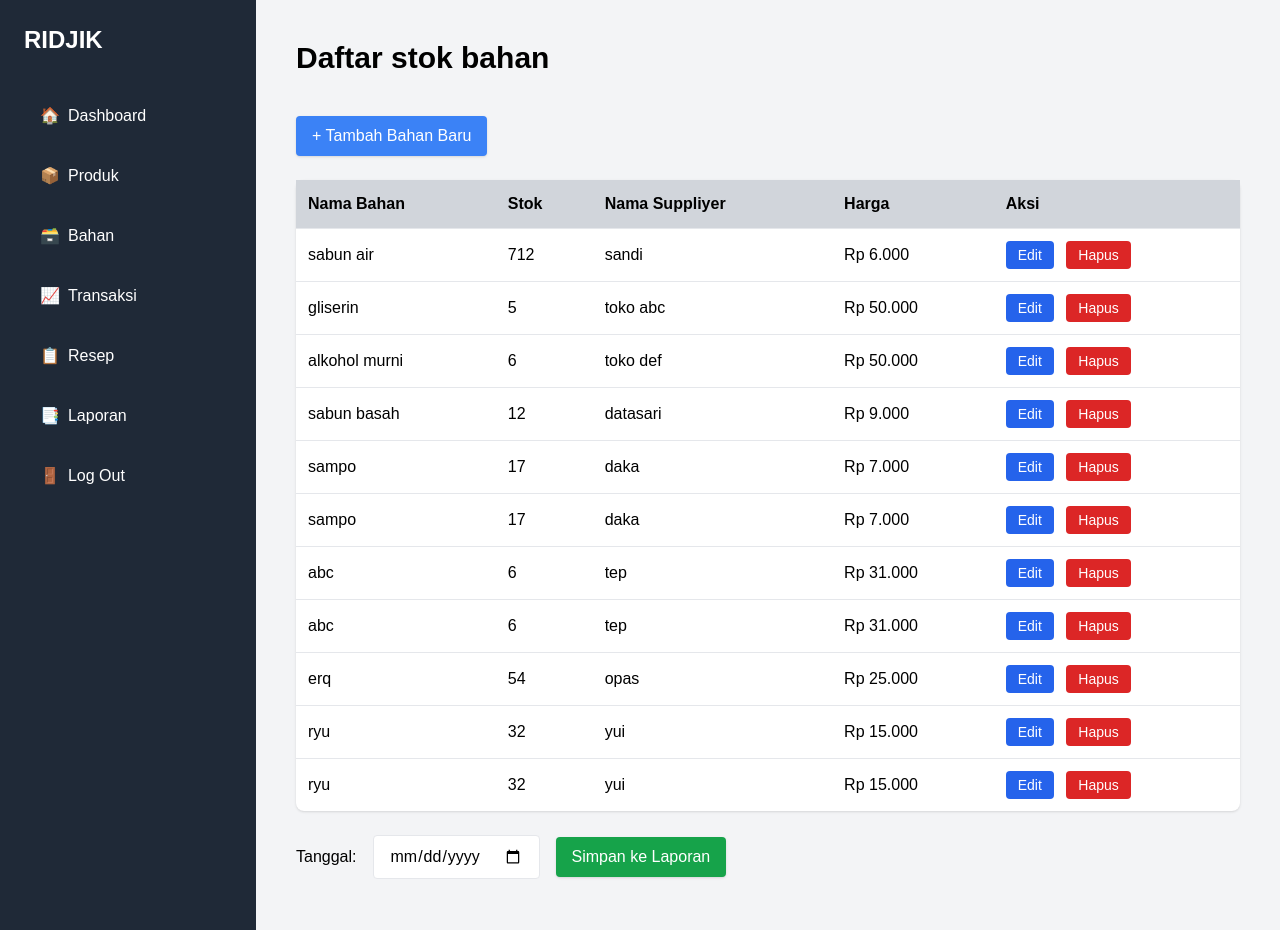
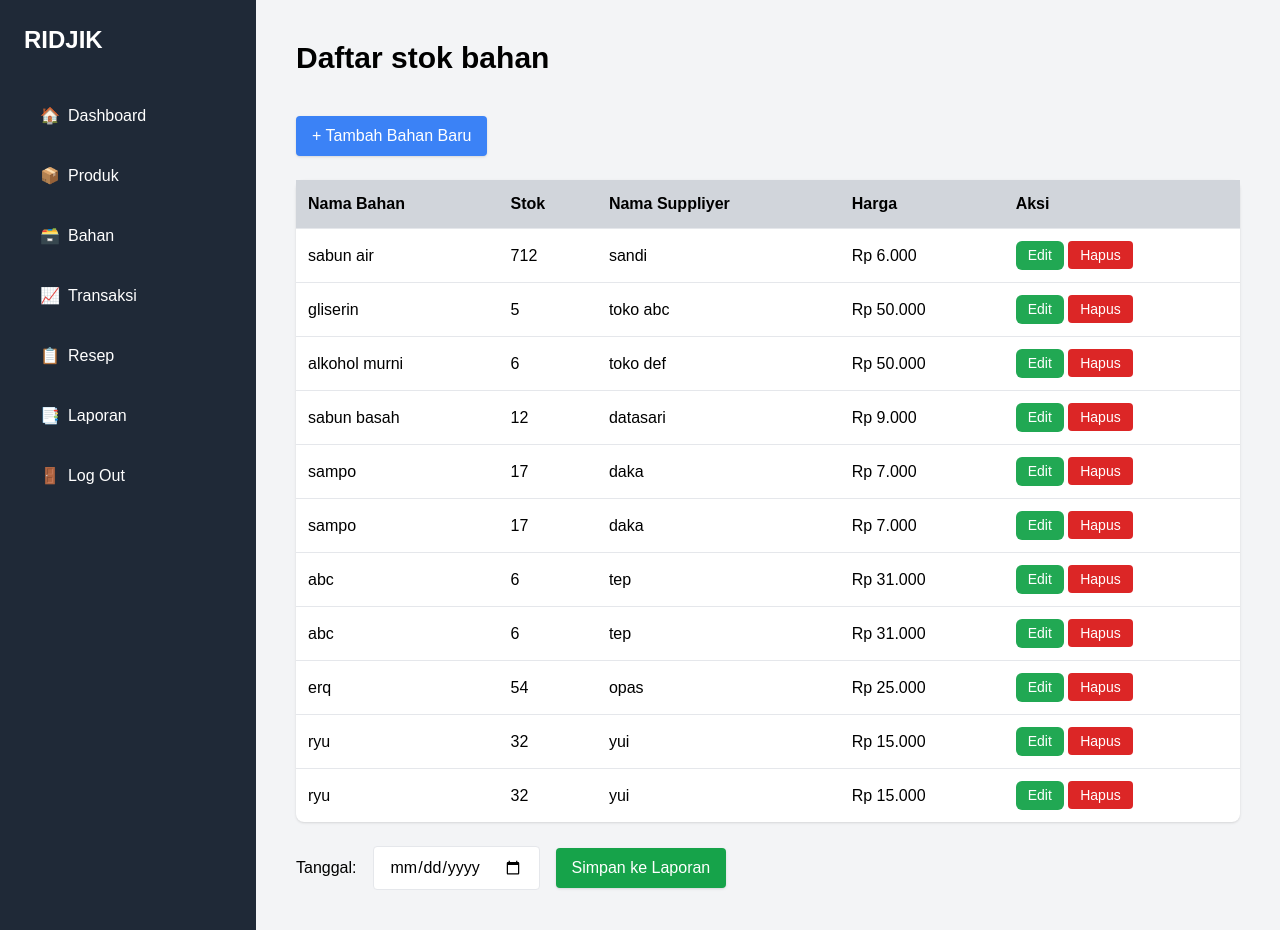
Before and after one commit to ErwinSusiloNugroho/saribersatu-web, a PHP site: page /bahan.php in a window 1280 px wide. Run offline with PHP 8.4, Linux system fonts and the light colour scheme; data comes from the database, SQL or seed files in the repository; some libraries are stand-ins or nearby versions.

Commit message:
update button

```diff
--- a/bahan.php
+++ b/bahan.php
@@ -164,7 +164,7 @@
                         <td class="p-3"><?= htmlspecialchars($item['nama_suppliyer']) ?></td>
                         <td class="p-3">Rp <?= number_format((int)$item['harga'], 0, ',', '.') ?></td>
                         <td class="p-3">
-                            <a href="edit_bahan.php?id=<?= (int)$item['id_bahan'] ?>" class="edit bg-blue-600 hover:bg-blue-700 text-white px-3 py-1 rounded text-sm mr-2">Edit</a>
+                            <a href="edit_bahan.php?id=<?= (int)$item['id_bahan'] ?>" class="edit ">Edit</a>
                             <button type="button" class="hapus bg-red-600 hover:bg-red-700 text-white px-3 py-1 rounded text-sm" data-id="<?= (int)$item['id_bahan'] ?>">Hapus</button>
                         </td>
                     </tr>
--- a/laporan.txt
+++ b/laporan.txt
@@ -25,3 +25,7 @@
 Tanggal: 2025-06-10
 Jenis: penjualan
 - back | Jumlah: 68 | Harga: Rp90,000 | Nota: uploads/1749533583_repository-open-graph-template.png
+
+Tanggal: 2025-06-10
+Jenis: penjualan
+- back | Jumlah: 23 | Harga: Rp3,000 | Nota: uploads/1749539154_iki.png
```
Also changed, not shown: uploads/1749539154_iki.png (added).
